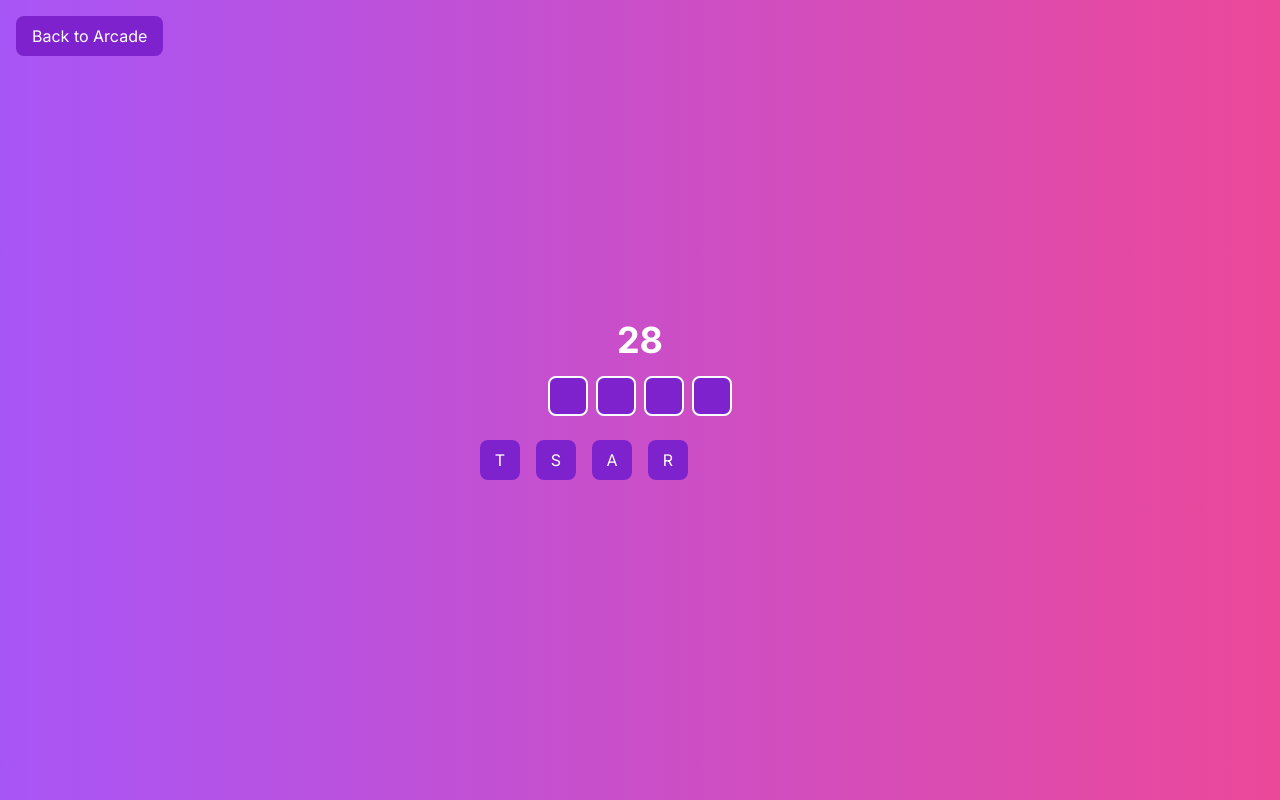
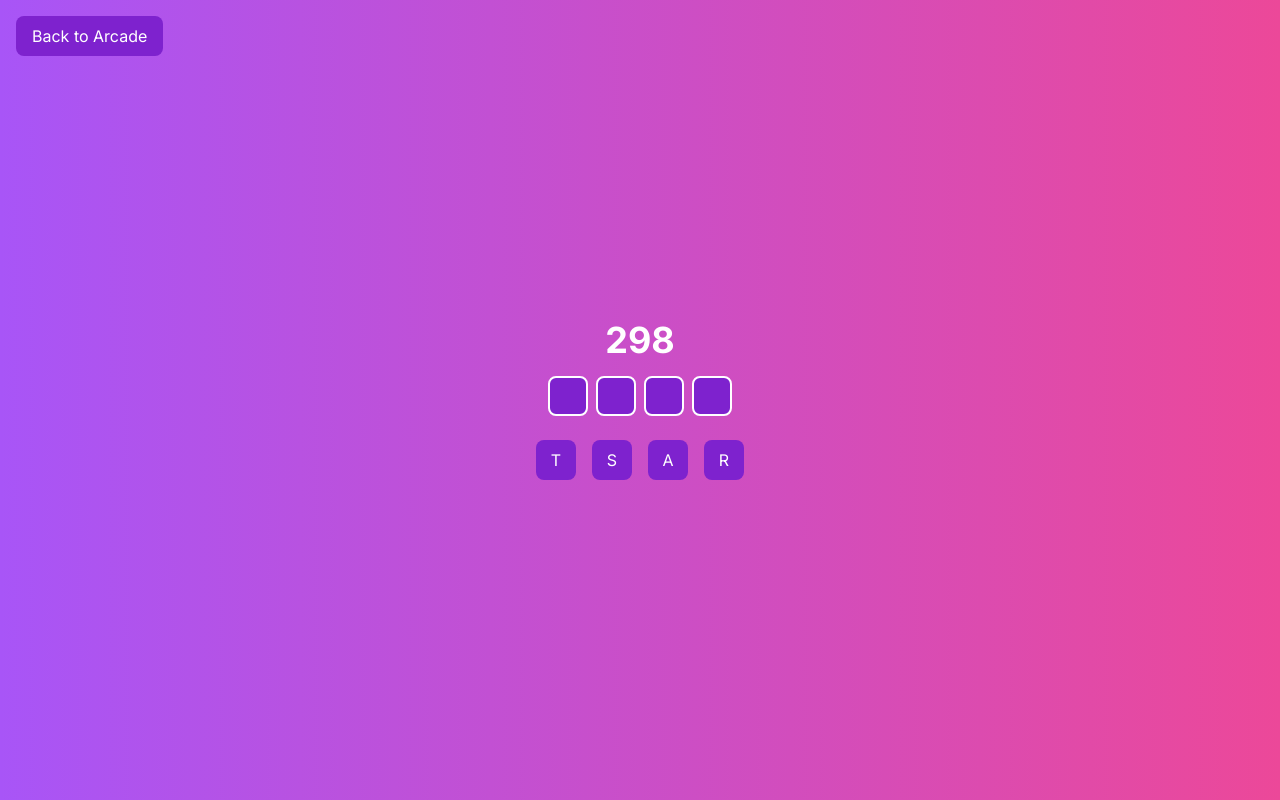
Before and after one commit to daltyboy11/wordcade, a Next.js app: page /word-scramble in a window 1280 px wide. Both pictures are taken after a click on the button "Start". Built offline with nearby package versions, Linux system fonts and the light colour scheme.

Commit message:
some more progress on word scramble formatting

```diff
--- a/app/word-scramble/page.tsx
+++ b/app/word-scramble/page.tsx
@@ -59,7 +59,7 @@ export default function WordScramble() {
     setPageState('ingame');
     setCurrentQuestion(0);
     setSelectedTiles([]);
-    setTimeLeft(30); // Reset the timer to 30 seconds
+    setTimeLeft(300); // Reset the timer to 30 seconds
   };
 
   const handleSlotClick = (index: number) => {
@@ -103,11 +103,9 @@ export default function WordScramble() {
       )}
 
       {pageState === 'ingame' && (
-        <div className="text-center" style={{ minWidth: '300px' }}>
+        <div className="text-center">
           <div className="mb-4">
-            <h1 className="text-4xl font-bold" style={{ minWidth: '200px' }}>
-              {timeLeft} {/* Display the remaining time */}
-            </h1>
+            <h1 className="text-4xl font-bold">{timeLeft}</h1>
           </div>
           <div className="flex justify-center mb-6">
             {Array(data[currentQuestion].word.length)
@@ -122,7 +120,7 @@ export default function WordScramble() {
                 </div>
               ))}
           </div>
-          <div className="grid gap-4 grid-cols-6">
+          <div className="flex gap-4 grid-cols-6">
             {scrambledTiles.map((tile, index) => (
               <button
                 key={index}
```
